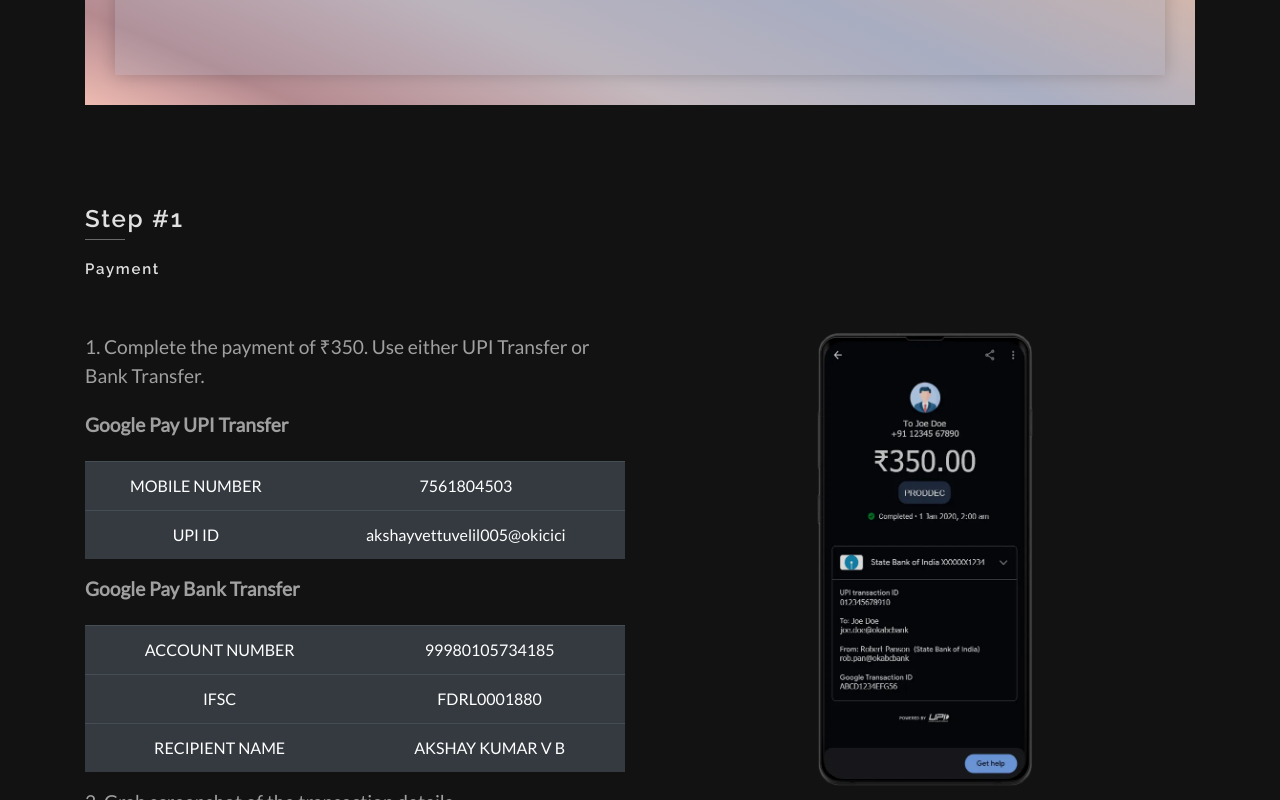
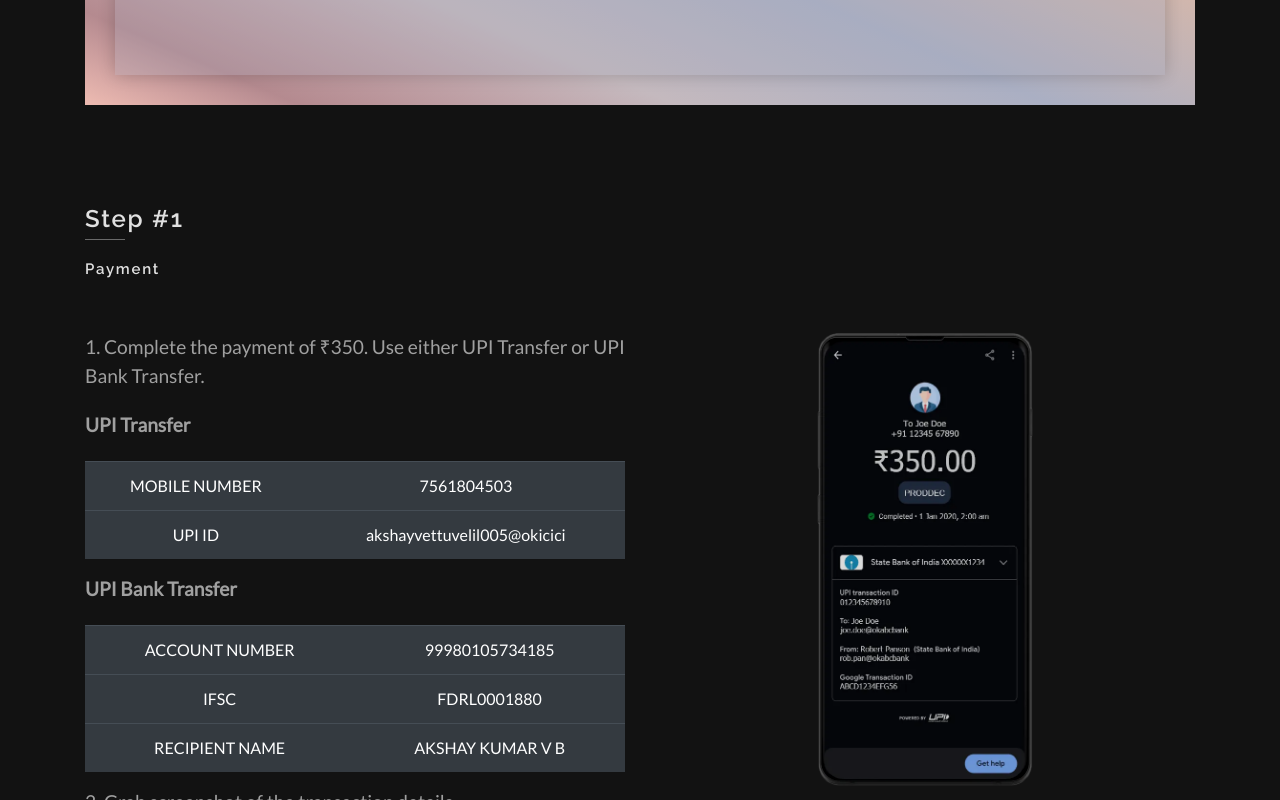
Before and after one commit to gokulmanohar/PRODDEC-Official-Website, a plain HTML site: page membership-registration.html in a window 1280 px wide. Shown: the part 395-1195 px from the top of the page. Drawn offline with nearby package versions, Linux system fonts and the light colour scheme.

Commit message:
Update membership-registration.html

```diff
--- a/membership-registration.html
+++ b/membership-registration.html
@@ -113,10 +113,10 @@
         <div class="row">
             <div class="col-md-6 col-lg-6 wow fadeInUp" data-wow-duration="0.8s" data-wow-delay="0.4s">
                 <p>
-                    1. Complete the payment of ₹350. Use either UPI Transfer or Bank Transfer.
+                    1. Complete the payment of ₹350. Use either UPI Transfer or UPI Bank Transfer.
                 </p>
                 <p>
-                    <b>Google Pay UPI Transfer</b>
+                    <b>UPI Transfer</b>
                 </p>
                 <table class="table table-dark" id="reg-details-table">
                     <tbody>
@@ -131,7 +131,7 @@
                     </tbody>
                 </table>
                 <p>
-                    <b>Google Pay Bank Transfer</b>
+                    <b>UPI Bank Transfer</b>
                 </p>
                 <table class="table table-dark" id="reg-details-table">
                     <tbody>
```
